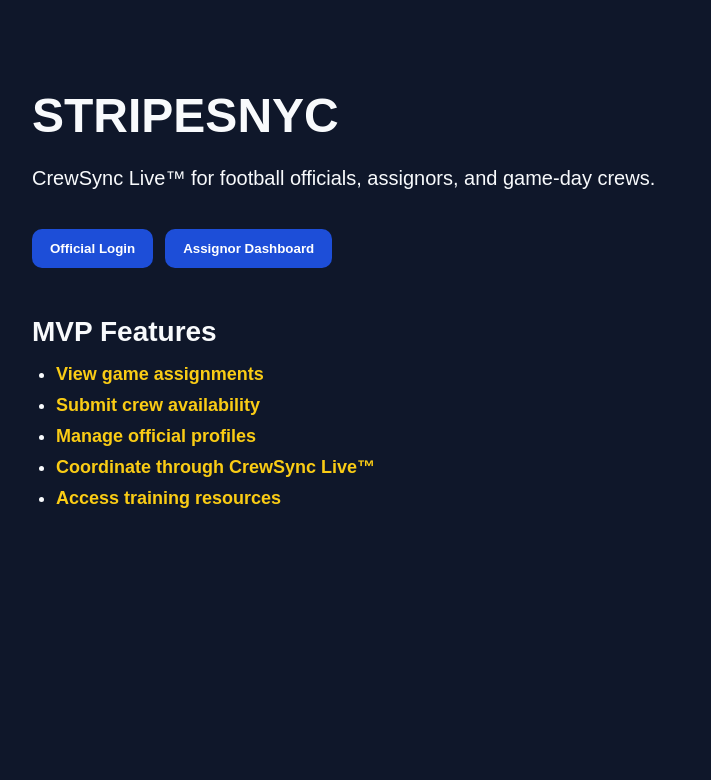
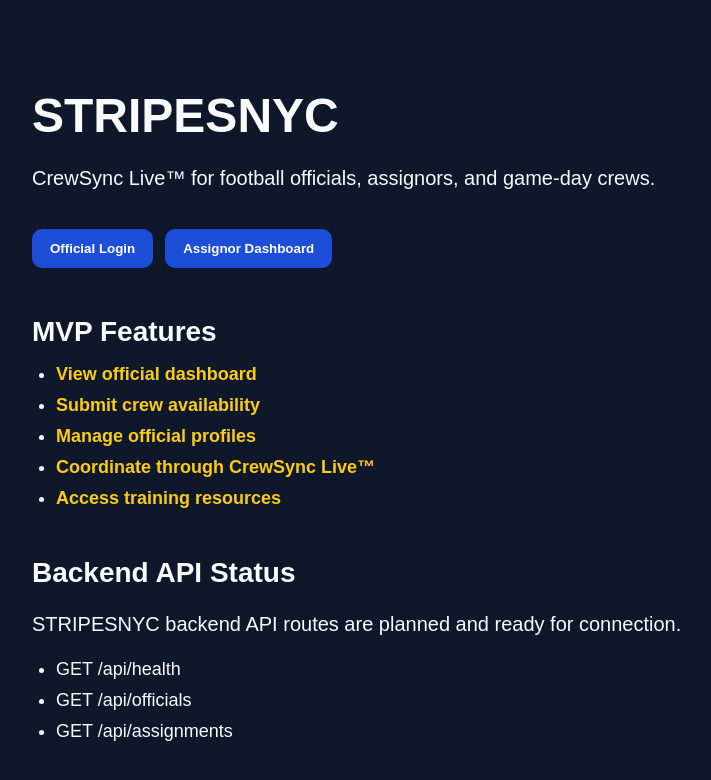
Before and after one commit to fmkrz65hh8-create/StripesNYC-, a Next.js app in the folder frontend/: page / in a window 1280 px wide. Shown: the top 780 px of the page, without its empty margins (158-869 px from the left). Built offline with nearby package versions, Linux system fonts and the light colour scheme.

Commit message:
Update page.tsx

```diff
--- a/frontend/app/page.tsx
+++ b/frontend/app/page.tsx
@@ -24,7 +24,7 @@
         <h2>MVP Features</h2>
         <ul>
           <li>
-            <Link href="/dashboard">View game assignments</Link>
+            <Link href="/dashboard">View official dashboard</Link>
           </li>
           <li>
             <Link href="/availability">Submit crew availability</Link>
@@ -40,6 +40,19 @@
           </li>
         </ul>
       </section>
+
+      <section>
+        <h2>Backend API Status</h2>
+        <p>
+          STRIPESNYC backend API routes are planned and ready for connection.
+        </p>
+
+        <ul>
+          <li>GET /api/health</li>
+          <li>GET /api/officials</li>
+          <li>GET /api/assignments</li>
+        </ul>
+      </section>
     </main>
   );
 }
```
